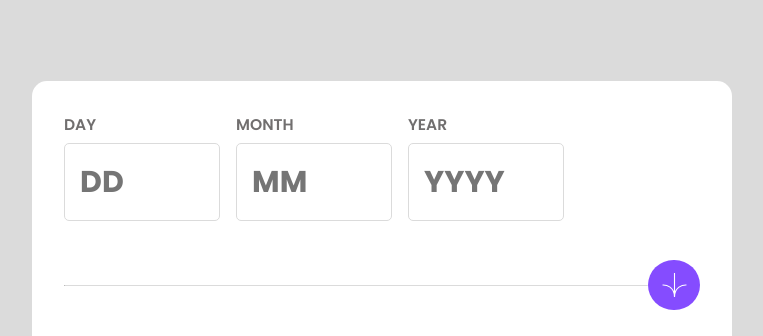
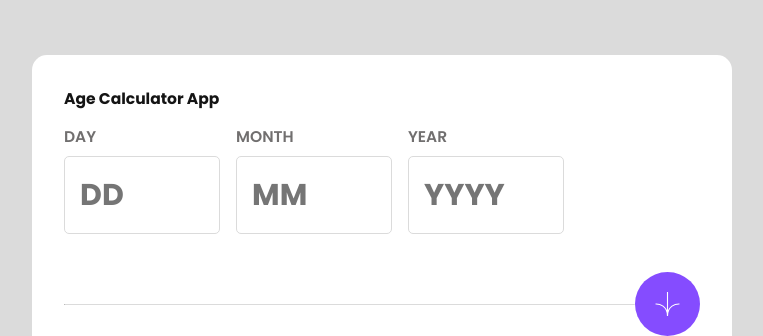
Before and after one commit to verakissyou17/age-calculator-app-main, a plain HTML site: page index.html in a window 1280 px wide. Shown: the top 336 px of the page, without its empty margins (258-1021 px from the left). Drawn offline with Linux system fonts and the light colour scheme.

Commit message:
added an h1

```diff
--- a/index.html
+++ b/index.html
@@ -9,6 +9,7 @@
 </head>
 <body>
 <main class="col">
+  <h1>Age Calculator App</h1>
   <form id="ageForm">
     <div class="inputs-field row">
       <div class="col">
--- a/style.css
+++ b/style.css
@@ -28,6 +28,11 @@ body {
     font-size: 1rem;
     color: var(--off-black-color);
     background-color: var(--light-grey-color);
+}
+
+h1 {
+    font-size: clamp(0.8rem, 0.73rem + 0.3vw, 1rem);
+    margin-bottom: 1em;
 }
 
 main {
@@ -147,7 +152,7 @@ small {
     border: none;
     outline: none;
     background-color: var(--purple);
-    padding: 1em;
+    padding: 1.5em;
     display: flex;
     align-items: center;
     justify-content: center;
```
